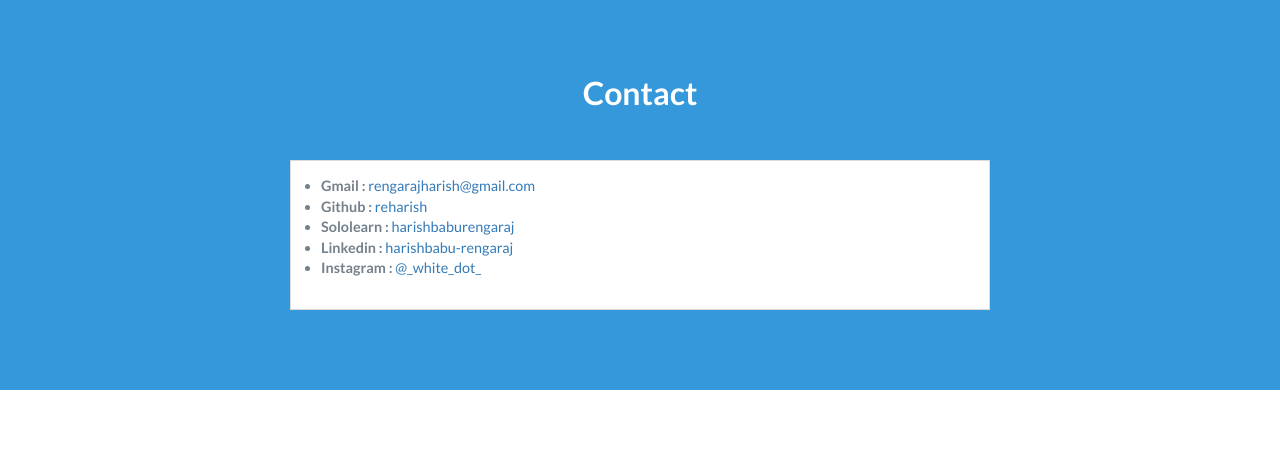
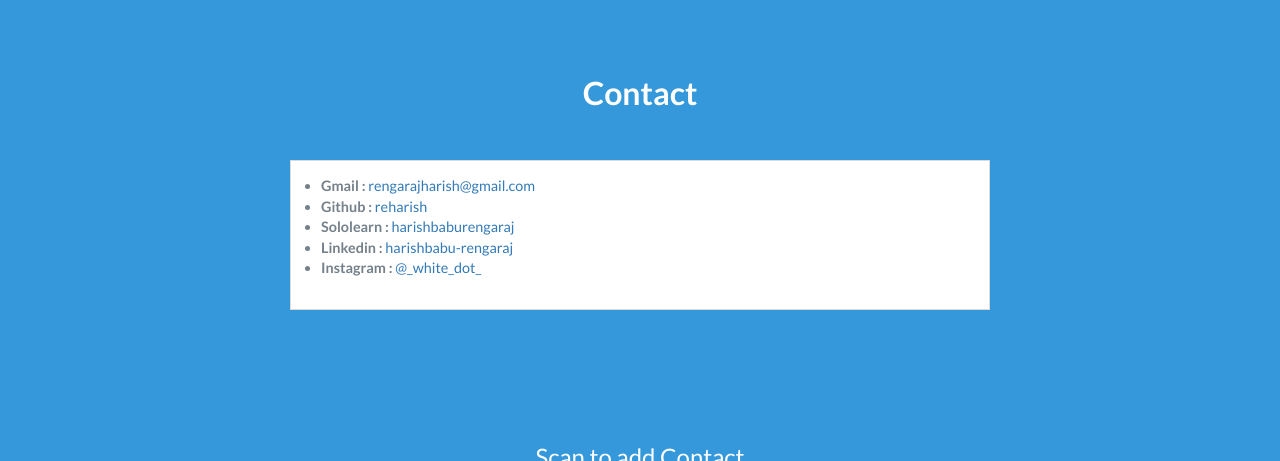
Before and after one commit to reharish/reharish.github.io, a PHP site: page / in a window 1280 px wide. Shown: the part 3816-4277 px from the top of the page. Run offline with PHP 8.4, Linux system fonts and the light colour scheme.

Commit message:
Update styles.css

```diff
--- a/StyleSheets/styles.css
+++ b/StyleSheets/styles.css
@@ -619,6 +619,18 @@ margin:0 0 15px 0;
 color:#fff;
 font-weight:500
 }
+#Add-Me
+{
+padding:50px 15px;
+background:#3498db;
+text-align:center
+}
+#Add-Me h2
+{
+margin:0 0 15px 0;
+color:#fff;
+font-weight:500
+}
 #contact-form
 {
 max-width:500px;
```
